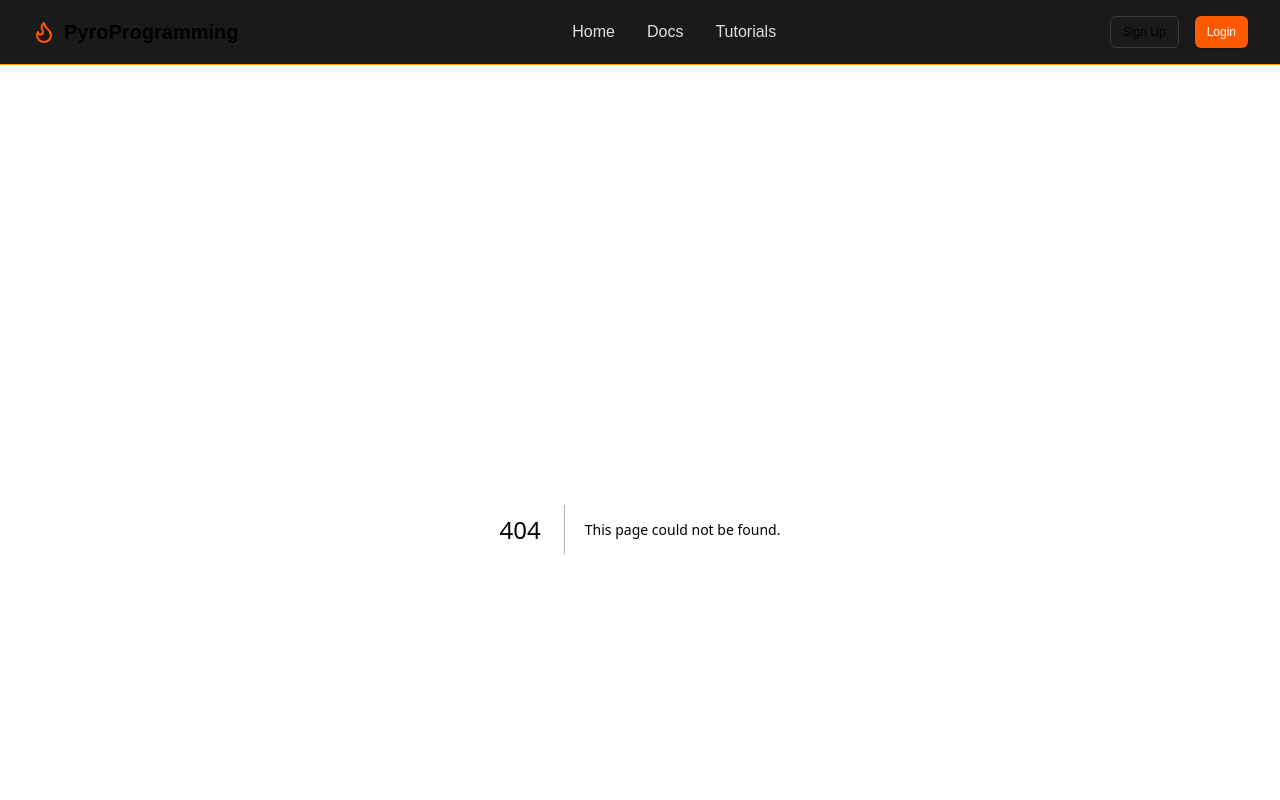
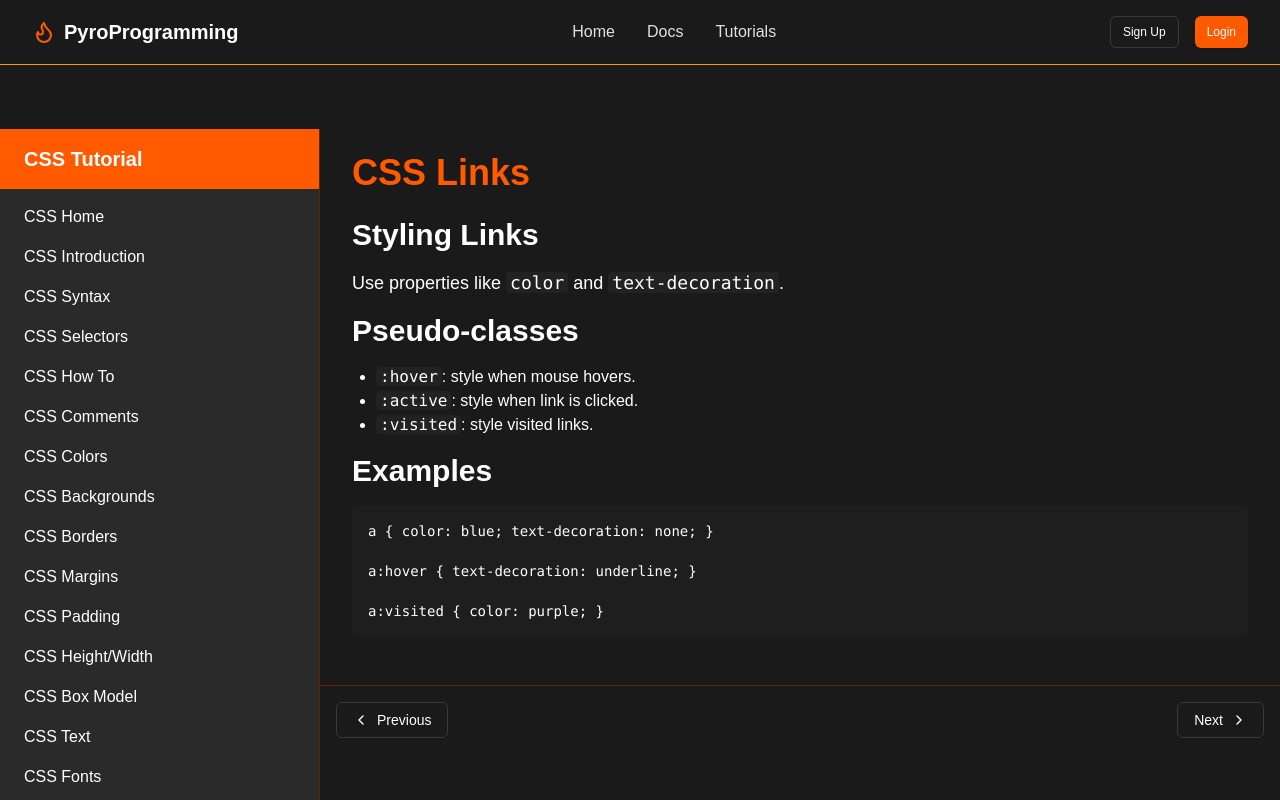
Before and after one commit to 321EZ123/PyroProgramming, a Next.js app: page /tutorials/css/links in a window 1280 px wide. Before the commit this address had no page. Shown: the top 800 px of the page. Built offline with nearby package versions, Linux system fonts and the light colour scheme.

Commit message:
Create page.tsx

```diff
--- /dev/null
+++ b/src/app/tutorials/css/links/page.tsx
@@ -0,0 +1,30 @@
+"use client";
+
+export default function CssLinks() {
+  return (
+    <div className="max-w-4xl mx-auto">
+      <h1 className="text-4xl font-bold mb-6 text-primary">CSS Links</h1>
+
+      <h2 className="text-3xl font-semibold mb-4">Styling Links</h2>
+      <p className="text-lg mb-4">Use properties like <code className="bg-card/50 px-1 rounded">color</code> and <code className="bg-card/50 px-1 rounded">text-decoration</code>.</p>
+
+      <h2 className="text-3xl font-semibold mb-4">Pseudo-classes</h2>
+      <ul className="list-disc pl-6 mb-4">
+        <li><code className="bg-card/50 px-1 rounded">:hover</code>: style when mouse hovers.</li>
+        <li><code className="bg-card/50 px-1 rounded">:active</code>: style when link is clicked.</li>
+        <li><code className="bg-card/50 px-1 rounded">:visited</code>: style visited links.</li>
+      </ul>
+
+      <h2 className="text-3xl font-semibold mb-4">Examples</h2>
+      <div className="bg-[#1E1E1E] rounded-md p-4 mb-6">
+        <pre className="text-white font-mono text-sm">
+          <code>{`a { color: blue; text-decoration: none; }
+
+a:hover { text-decoration: underline; }
+
+a:visited { color: purple; }`}</code>
+        </pre>
+      </div>
+    </div>
+  );
+}
```
